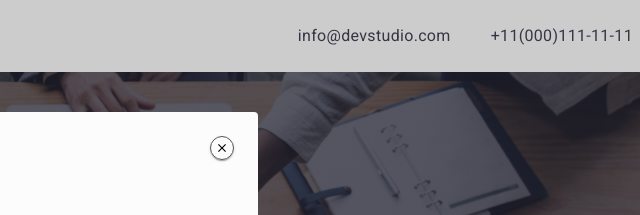
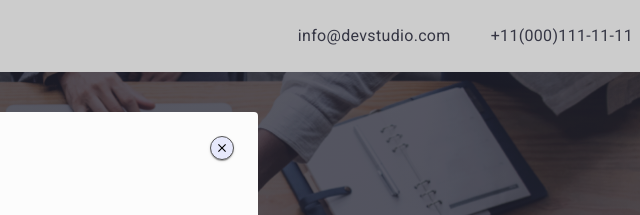
Before and after one commit to slavadabizha/goit-markup-hw-05, a plain HTML site: page index.html in a window 1280 px wide. Both pictures are taken after a click on the button "Order Service". Shown: the top 215 px of the page, 586-1226 px from the left. Drawn offline with nearby package versions, Linux system fonts and the light colour scheme.

Commit message:
Update styles.css

```diff
--- a/styles/styles.css
+++ b/styles/styles.css
@@ -596,7 +596,7 @@ visibility: inherit;
     width: 24px;
     height: 24px;
     border-radius: 50%;
-    background-color: transparent;
+    background-color: #E7E9FC;
     border: 1px solid #555555;
     padding: 0;
     transition: border-color 250ms cubic-bezier(0.4, 0, 0.2, 1);
```
